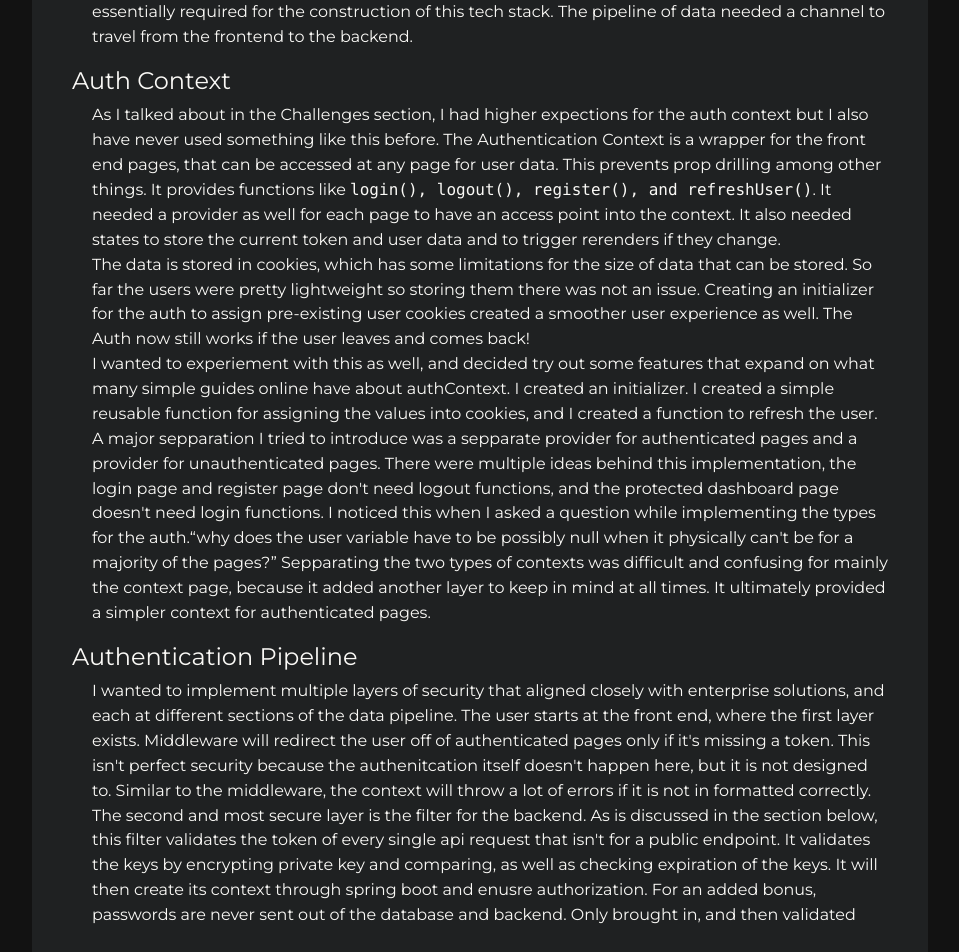
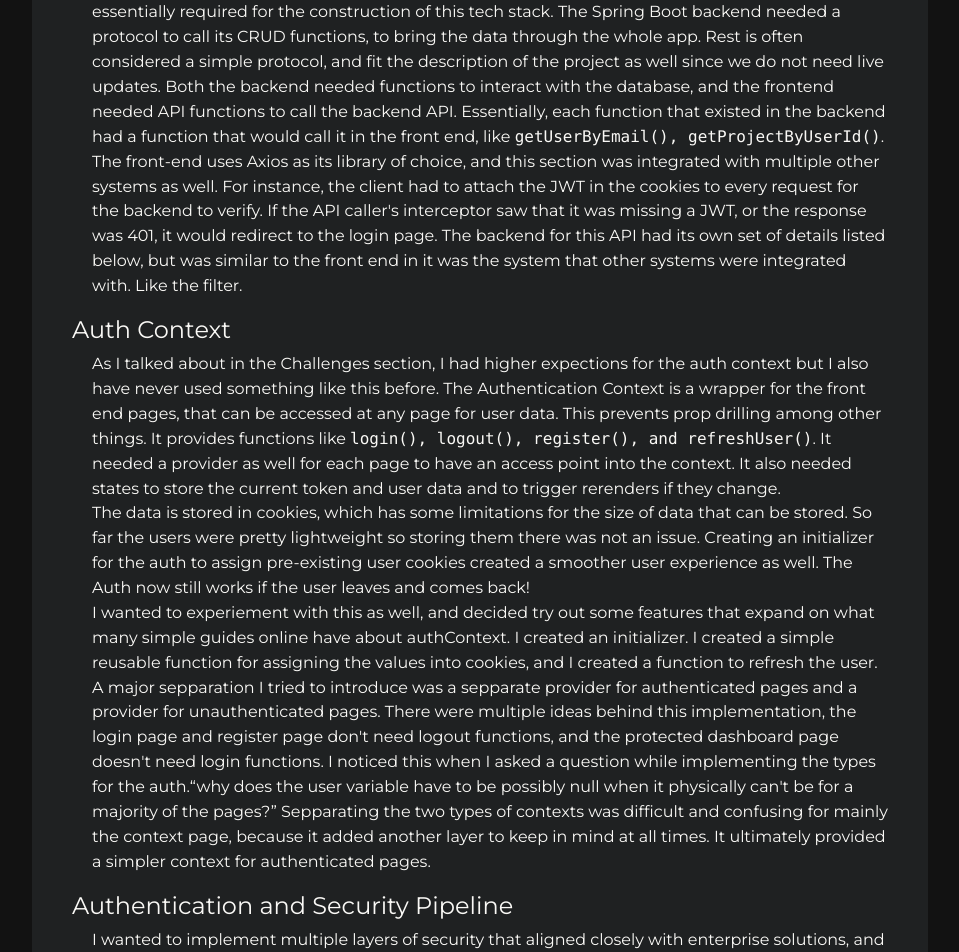
Before and after one commit to ehouse3/ehouse3.github.io, a Next.js app: page /projects/task-manager in a window 1280 px wide. Shown: the part 2700-3652 px from the top of the page, without its empty margins (160-1119 px from the left). Built offline with nearby package versions, Linux system fonts and the light colour scheme; some icons are missing.

Commit message:
Update page.tsx
Added and finished front end details section

```diff
--- a/app/projects/task-manager/page.tsx
+++ b/app/projects/task-manager/page.tsx
@@ -189,8 +189,24 @@ export default function taskManager() {
             <p>
               Implementing a Restful API both aligned closely with utilizing
               industry methods and was essentially required for the construction
-              of this tech stack. The pipeline of data needed a channel to
-              travel from the frontend to the backend.
+              of this tech stack. The Spring Boot backend needed a protocol to
+              call its CRUD functions, to bring the data through the whole app.
+              Rest is often considered a simple protocol, and fit the
+              description of the project as well since we do not need live
+              updates. Both the backend needed functions to interact with the
+              database, and the frontend needed API functions to call the
+              backend API. Essentially, each function that existed in the
+              backend had a function that would call it in the front end, like{" "}
+              <code>getUserByEmail(), getProjectByUserId()</code>. The front-end
+              uses Axios as its library of choice, and this section was
+              integrated with multiple other systems as well. For instance, the
+              client had to attach the JWT in the cookies to every request for
+              the backend to verify. If the API caller&apos;s interceptor saw
+              that it was missing a JWT, or the response was 401, it would
+              redirect to the login page. The backend for this API had its own
+              set of details listed below, but was similar to the front end in
+              it was the system that other systems were integrated with. Like
+              the filter.
             </p>
           </div>
         </div>
@@ -243,7 +259,7 @@ export default function taskManager() {
         </div>
 
         <div className="mb-3">
-          <h4 className="mb-1">Authentication Pipeline</h4>
+          <h4 className="mb-1">Authentication and Security Pipeline</h4>
           <div className="ml-5">
             <p>
               I wanted to implement multiple layers of security that aligned
@@ -260,11 +276,15 @@ export default function taskManager() {
               The second and most secure layer is the filter for the backend. As
               is discussed in the section below, this filter validates the token
               of every single api request that isn&apos;t for a public endpoint.
-              It validates the keys by encrypting private key and comparing, as
-              well as checking expiration of the keys. It will then create its
-              context through spring boot and enusre authorization. For an added
-              bonus, passwords are never sent out of the database and backend.
-              Only brought in, and then validated
+              It validates the keys by decrypting using the private key and
+              comparing, as well as checking expiration of the keys. It will
+              then create its context through spring boot and enusre
+              authorization. For an added bonus, passwords are never sent out of
+              the database and backend. Only brought in, and then validated. For
+              password security, the passwords are stored hashed, and simple
+              requirements for length and complexity are in place. I considered
+              implementing password salting, but ultimately found it unnecessary
+              for learning since I already know it.
             </p>
           </div>
         </div>
```
